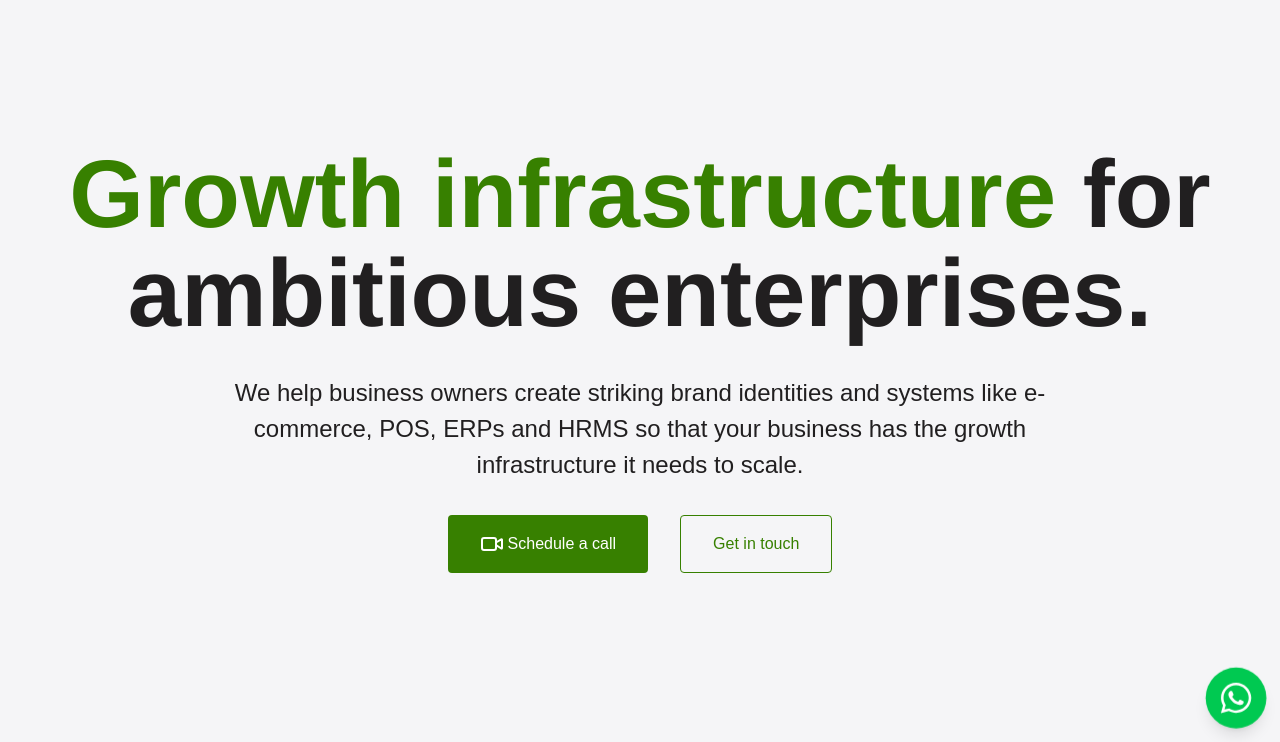
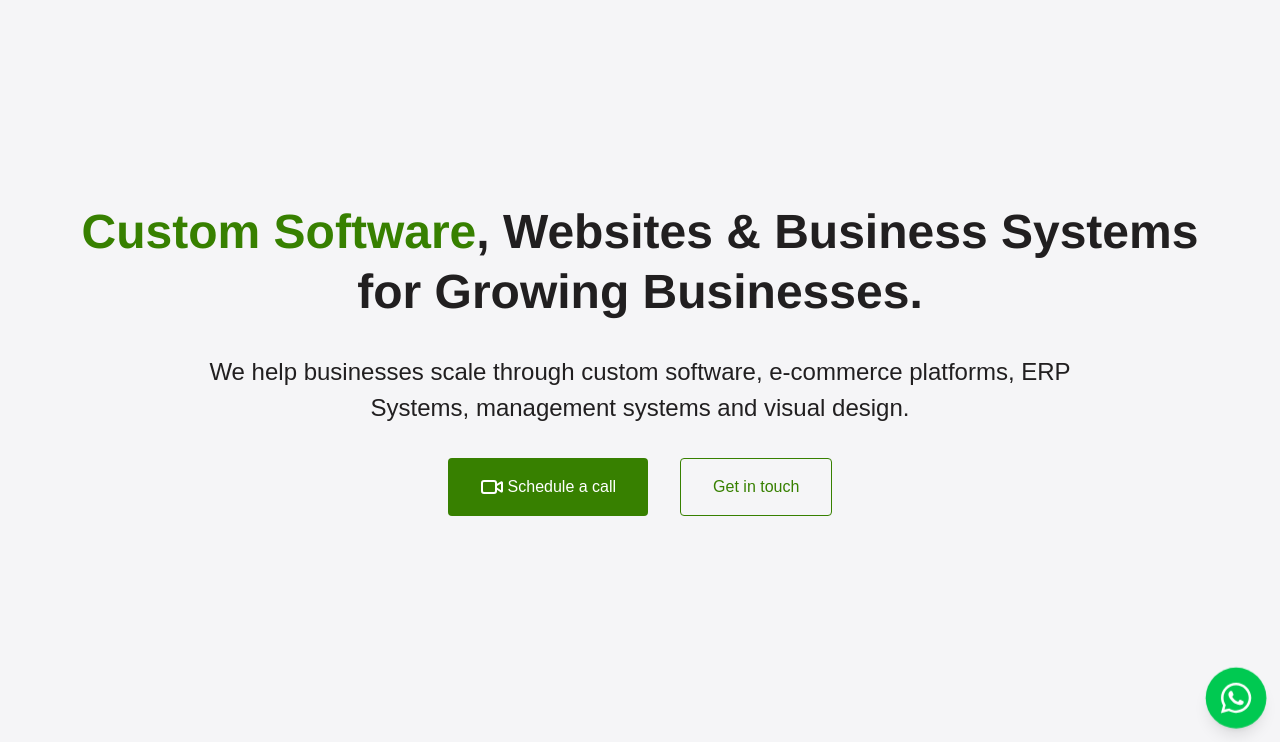
Before and after one commit to AlexAaqil/alsuwa-web, an Astro site: page / in a window 1280 px wide. Shown: the part 58-800 px from the top of the page. Built offline with nearby package versions, Linux system fonts and the light colour scheme; Astro itself is replaced by a stand-in of ours.

Commit message:
updated the brand tagline as well as description of what the company does to make it more clear to customers and crawlers.

```diff
--- a/src/assets/styles/pages/home-page.css
+++ b/src/assets/styles/pages/home-page.css
@@ -21,7 +21,7 @@
 
                     .punchline {
                         @apply text-heading-text font-bold font-accent;
-                        @apply lg:text-xl-text;
+                        @apply lg:text-l-text lg:leading-15;
                     }
 
                     .description {
--- a/src/components/HomePage/Hero.astro
+++ b/src/components/HomePage/Hero.astro
@@ -8,9 +8,8 @@ import { Video } from "@lucide/astro";
     <div class="container-fluid">
         <div class="hero-text">
             <div class="content">
-                <h1 class="punchline"><span class="text-accent">Growth infrastructure</span> for ambitious enterprises.</h1>
-                <!-- <p class="description">We align market strategy, deploy high-converting web engines, and engineer custom operational software - transforming local operations into dominant market leaders.</p> -->
-                <p class="description">We help business owners create striking brand identities and  systems like e-commerce, POS, ERPs and HRMS so that your business has the growth infrastructure it needs to scale.</p>
+                <h1 class="punchline"><span class="text-accent">Custom Software</span>, Websites & Business Systems for Growing Businesses.</h1>
+                <p class="description">We help businesses scale through custom software, e-commerce platforms, ERP Systems, management systems and visual design.</p>
             </div>
 
             <div class="hero-btns">
--- a/src/data/app.config.ts
+++ b/src/data/app.config.ts
@@ -43,7 +43,7 @@ export interface Works {
 
 export const AppConfig = {
     brand_name: "Alsuwa",
-    brand_tagline: "Business Growth Company",
+    brand_tagline: "Custom Software Development & Business Automation in Kenya",
     address: "Kiambu, Kenya",
     exact_address: "Ruii, Kiambu, Kenya",
     email: "info@alsuwa.com",
--- a/src/pages/index.astro
+++ b/src/pages/index.astro
@@ -26,18 +26,18 @@ const schemaData = JSON.stringify({
 <Layout>
 	<Fragment slot="head">
 		<title>{AppConfig.brand_name} | {AppConfig.brand_tagline}</title>
-		<meta name="description" content="Alsuwa is a business growth company specializing in helping ambitious businesses gain more: customers, sales, efficiency and profits by combining strategy, visual design and custom software development into solutions that help you grow smartly." />
+		<meta name="description" content="Alsuwa helps businesses grow through custom software development, website development, ERP Systems, e-commerce platforms, business automation solutions and visual design in Kenya." />
 
 		<!-- Open Graph tags for social sharing -->
 		<meta property="og:title" content={`${AppConfig.brand_name} | ${AppConfig.brand_tagline}`} />
-		<meta property="og:description" content="Alsuwa is a business growth company specializing in helping ambitious businesses gain more: customers, sales, efficiency and profits by combining strategy, visual design and custom software development into solutions that help you grow smartly." />
+		<meta property="og:description" content="Alsuwa helps businesses grow through custom software development, website development, ERP Systems, e-commerce platforms, business automation solutions and visual design in Kenya." />
 		<meta property="og:type" content="website" />
 		<meta property="og:image" content={AppConfig.images.logos.alsuwaLogo.src} />
 
 		<!-- Twitter Card tags -->
 		<meta name="twitter:card" content="summary_large_image" />
 		<meta name="twitter:title" content={AppConfig.brand_name} />
-		<meta name="twitter:description" content="Alsuwa is a business growth company specializing in helping ambitious businesses gain more: customers, sales, efficiency and profits by combining strategy, visual design and custom software development into solutions that help you grow smartly." />
+		<meta name="twitter:description" content="Alsuwa helps businesses grow through custom software development, website development, ERP Systems, e-commerce platforms, business automation solutions and visual design in Kenya." />
 		<meta name="twitter:image" content={AppConfig.images.logos.alsuwaLogo.src} />
 
 		<!-- Canonical URL -->
```
